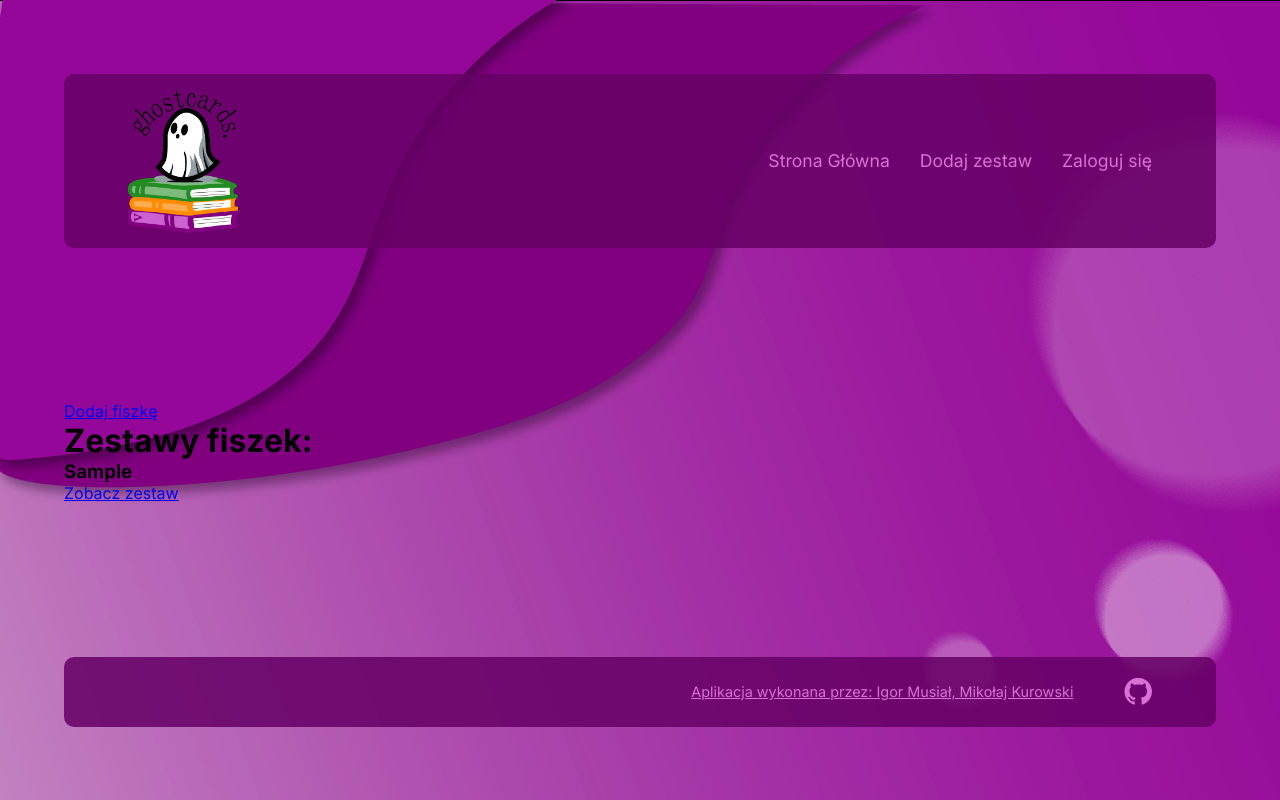
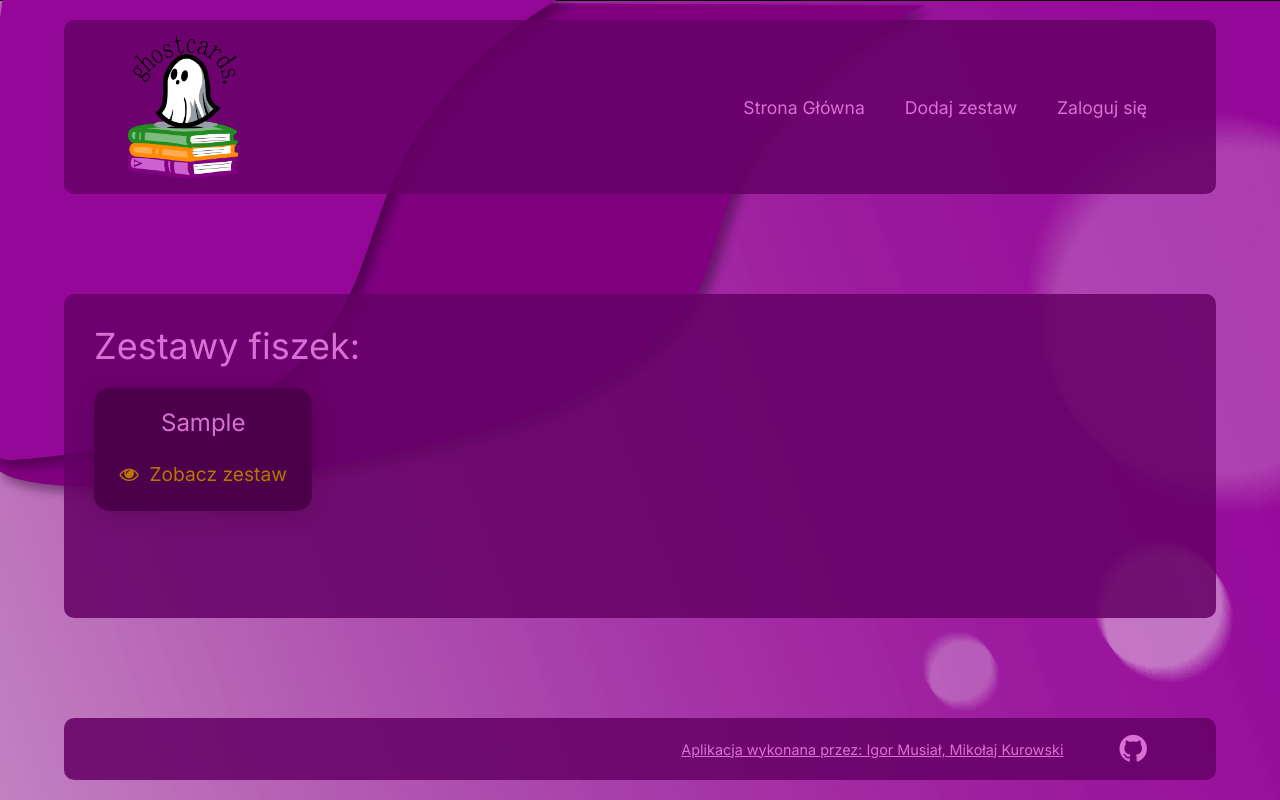
Before and after one commit to Igorzysko1/GhostCards, a PHP site: page / in a window 1280 px wide. Run offline with PHP 8.4, Linux system fonts and the light colour scheme; tables that the repository leaves empty hold one stand-in row (values such as "Sample post").

Commit message:
Add styles for fiszkas set and view sets

```diff
--- a/fiszki.php
+++ b/fiszki.php
@@ -37,7 +37,7 @@
                 } else {
                     $row = $q_FiszkaData->fetch_row(); ?>
                     <h1>Edytowanie fiszki <?= $row[1]; ?></h1>
-                    <form action="" method="post">
+                    <form action="" method="post" class="main-form">
                         <input type="text" name="pytanie" value="<?= $row[1]; ?>" placeholder="<?= $row[1]; ?>" required><br>
                         <input type="text" name="odpowiedz" value="<?= $row[2]; ?>" placeholder=<?= $row[2]; ?> required><br>
                         <input type="submit" value="Edytuj">
--- a/index.php
+++ b/index.php
@@ -1,16 +1,18 @@
 <?php include "includes/header.php"; ?>
 
-<a href="fiszki.php?action=add">Dodaj fiszkę</a>
-<h1>Zestawy fiszek:</h1>
+<p class="heading-text">Zestawy fiszek:</p>
 <?php
 $q_selectZestawy = $conn->query("SELECT * FROM zestawy;");
 
+echo "<div class='fiszkas-list'>";
+
 while ($a_selectZestaw = $q_selectZestawy->fetch_assoc()) {
-    echo "<p>";
-    echo "<h3>".$a_selectZestaw['nazwa']."</h3>";
-    echo "<a href='zestawy.php?action=view&zestaw_id=".$a_selectZestaw['zestaw_id']."'>Zobacz zestaw</a>";
-    echo "</p>";
+    echo "<div class='fiszka-set'>";
+    echo "<p class='fiszka-set-name'>".$a_selectZestaw['nazwa']."</p>";
+    echo "<a href='zestawy.php?action=view&zestaw_id=".$a_selectZestaw['zestaw_id']."' class='view-fiszka'><i class='fa fa-eye'></i>&nbsp;&nbsp;Zobacz zestaw</a>";
+    echo "</div>";
 }
+echo "</div>";
 ?>
 
 <?php include "includes/footer.php" ?>
--- a/styles/style.css
+++ b/styles/style.css
@@ -4,9 +4,10 @@
   --green-dark: #228b22;
   --green-light: #7cfc00;
   --orange-dark: #ff8c00;
-  --orange-light: #ffa500;
+  --orange-dark-bg: #855214db;
+  --orange-light: #b87700;
   --orange-accent: #ff5900;
-  --purple-dark: #660066;
+  --purple-dark: #4c004c;
   --purple-dark-bg: #660066da;
   --purple-light: #da70d6;
   --black: #1a1a1a;
@@ -59,7 +60,6 @@
   padding: 10px 5%;
 
   background: var(--purple-dark-bg);
-  color: var(--orange-light);
 }
 
 .header-nav {
@@ -78,11 +78,11 @@
   text-decoration: none;
   transition: 0.3s;
   border-radius: 6px;
+  padding: 5px;
 }
 
 .header-button:hover {
   transition: 0.3s;
-  padding: 5px;
   background: var(--purple-light);
   color: var(--purple-dark);
 }
@@ -120,12 +120,12 @@
   font-size: 200%;
   color: var(--purple-light);
   transition: 0.3s;
+  padding: 5px;
   border-radius: 8px;
 }
 
 .github-link > .fa-github:hover {
   transition: 0.3s;
-  padding: 5px;
   background-color: var(--purple-light);
   color: var(--purple-dark);
 }
@@ -142,6 +142,78 @@
 
 main {
   width: 90%;
+  padding: 30px;
+  background: var(--purple-dark-bg);
+  border-radius: 10px;
+
+  display: flex;
+  flex-direction: column;
+  gap: 20px;
+
+  height: 80vh;
 }
 
 /* main styles end */
+
+/* listing styles start */
+
+.heading-text {
+  font-size: 225%;
+  color: var(--purple-light);
+}
+
+.fiszkas-list {
+  display: flex;
+  flex-wrap: wrap;
+  align-items: center;
+  gap: 5%;
+}
+
+.fiszka-set {
+  width: 20%;
+  height: max-content;
+  border-radius: 20px;
+  padding: 20px;
+  background-color: var(--purple-dark);
+  backdrop-filter: blur(4px);
+
+  display: flex;
+  flex-direction: column;
+  gap: 20px;
+  align-items: center;
+
+  border-radius: 16px;
+  box-shadow: 0 4px 24px rgba(0, 0, 0, 0.15);
+}
+
+.fiszka-set-name {
+  color: var(--purple-light);
+  font-size: 150%;
+}
+
+.view-fiszka {
+  color: var(--orange-light);
+  text-decoration: none;
+  font-size: 120%;
+  transition: 0.3s;
+  padding: 5px;
+  border-radius: 8px;
+}
+
+.view-fiszka:hover {
+  color: var(--orange-dark);
+  background-color: var(--orange-light);
+}
+
+.fiszka-set-text {
+  color: rgb(255, 185, 253);
+  font-weight: bold;
+  text-align: center;
+}
+
+.fiszka-set-counter {
+  align-self: start;
+  color: var(--purple-light);
+}
+
+/* listing styles end */
```
Also changed, not shown: zestawy.php (+7 -5 lines).
